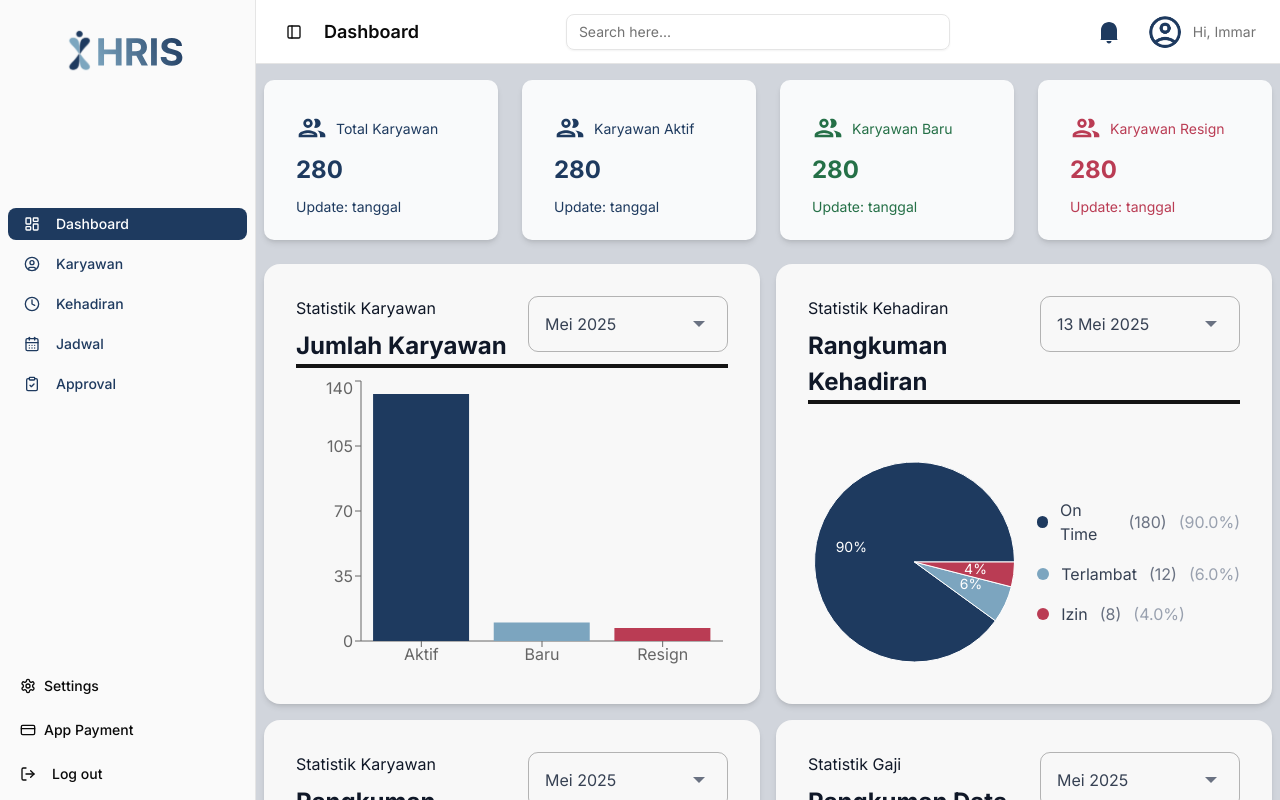
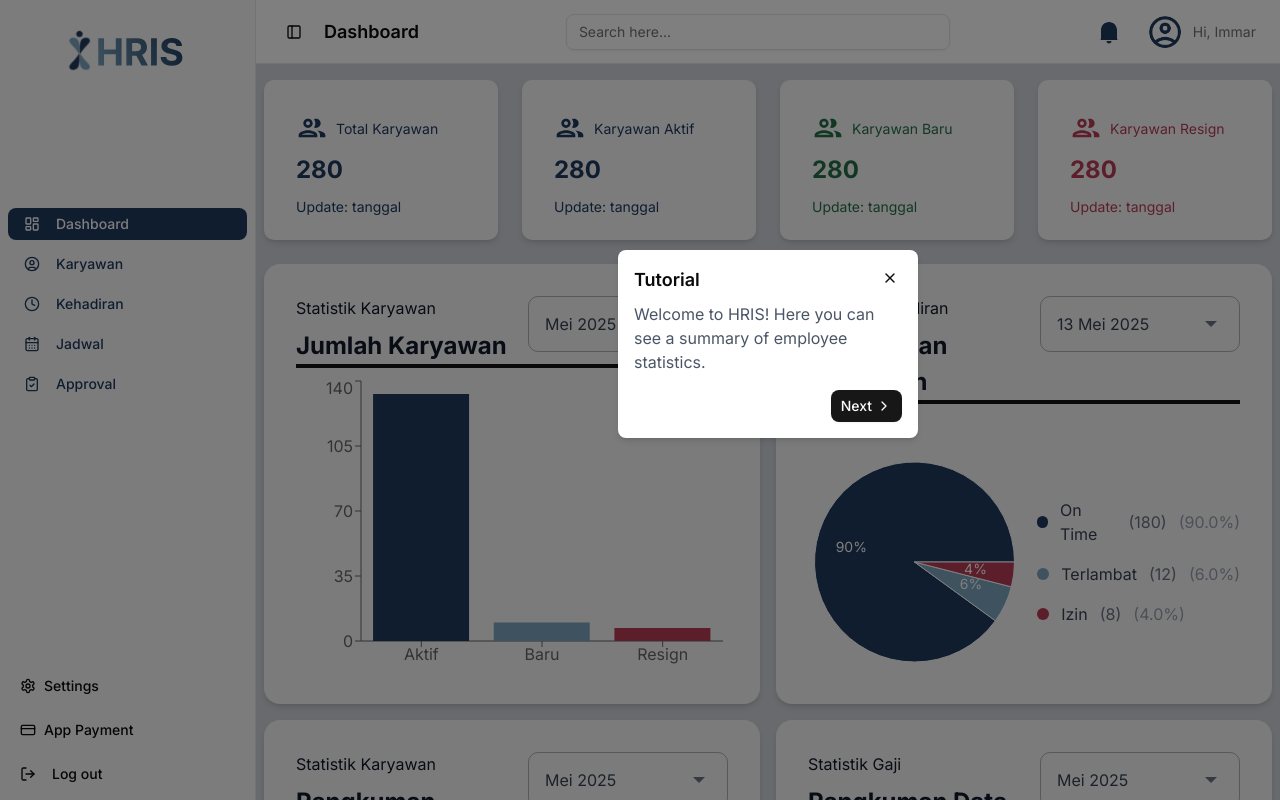
Before and after one commit to ImmarGaneru/CMLABS-HRIS-Frontend, a Next.js app: page /dashboard in a window 1280 px wide. Shown: the top 800 px of the page. Built offline with nearby package versions, Linux system fonts and the light colour scheme.

Commit message:
Adding: Try adding tutorial onBoarding

```diff
--- a/src/app/dashboard/page.tsx
+++ b/src/app/dashboard/page.tsx
@@ -5,21 +5,79 @@ import EmployeePayrollSummary from './component_dashboard/employee_payroll';
 import EmployeeStat from './component_dashboard/employee_stat';
 import EmployeeSumCard from './component_dashboard/employee_sum';
 import EmployeeType from './component_dashboard/employee_type';
+import Tutorial from '@/components/Tutorial';
 
 import { MdOutlineGroup } from 'react-icons/md';
+
+type TutorialStep = {
+  target: string;
+  content: string;
+  placement: 'top' | 'right' | 'bottom' | 'left';
+};
+
+const dashboardSteps: TutorialStep[] = [
+  {
+    target: '.employee-sum-card',
+    content: 'Welcome to HRIS! Here you can see a summary of employee statistics.',
+    placement: 'bottom',
+  },
+  {
+    target: '.employee-stat',
+    content: 'This section shows detailed employee statistics and trends.',
+    placement: 'right',
+  },
+  {
+    target: '.employee-attendance',
+    content: 'View attendance patterns and statistics in this section.',
+    placement: 'left',
+  },
+  {
+    target: '.employee-type',
+    content: 'Here you can see the distribution of employee types.',
+    placement: 'right',
+  },
+  {
+    target: '.employee-payroll',
+    content: 'Access payroll summaries and financial information here.',
+    placement: 'left',
+  },
+  {
+    target: '.approval-sum',
+    content: 'Track and manage approval requests in this section.',
+    placement: 'right',
+  },
+];
+
 export default function DashboardPage() {
   return (
     <section className="flex flex-col px-2 py-4 gap-6 w-full h-fit">
       {/* Rangkuman Data Karyawan */}
+      <div className="employee-sum-card">
         <EmployeeSumCard/>
+      </div>
       <div className='grid grid-cols-2 gap-4 w-full'>
         {/* Rangkuman Tabel Statistik Dashboard */}
+        <div className="employee-stat">
           <EmployeeStat/>
+        </div>
+        <div className="employee-attendance">
           <EmployeeAttendancePie/>
+        </div>
+        <div className="employee-type">
           <EmployeeType/>
+        </div>
+        <div className="employee-payroll">
           <EmployeePayrollSummary/>
+        </div>
+        <div className="approval-sum">
           <ApprovalSum/>
         </div>
+      </div>
+      <Tutorial
+        steps={dashboardSteps}
+        storageKey="dashboardTutorialCompleted"
+        buttonPosition="top-right"
+      />
     </section>
   );
 }
--- /dev/null
+++ b/src/components/Tutorial.tsx
@@ -0,0 +1,189 @@
+'use client';
+
+import { useState, useEffect } from 'react';
+import { Button } from '@/components/ui/button';
+import { HelpCircle, X, ChevronLeft, ChevronRight } from 'lucide-react';
+
+interface TutorialProps {
+  className?: string;
+  steps: TutorialStep[];
+  storageKey?: string;
+  buttonPosition?: 'bottom-right' | 'top-right' | 'top-left' | 'bottom-left';
+  buttonVariant?: 'floating' | 'inline';
+}
+
+interface TutorialStep {
+  target: string;
+  content: string;
+  placement: 'top' | 'right' | 'bottom' | 'left';
+}
+
+const Tutorial = ({
+  className,
+  steps,
+  storageKey = 'defaultTutorialCompleted',
+  buttonPosition = 'bottom-right',
+  buttonVariant = 'floating'
+}: TutorialProps) => {
+  const [isOpen, setIsOpen] = useState(false);
+  const [currentStep, setCurrentStep] = useState(0);
+
+  const startTutorial = () => {
+    setIsOpen(true);
+    setCurrentStep(0);
+  };
+
+  const closeTutorial = () => {
+    setIsOpen(false);
+    sessionStorage.setItem(storageKey, 'true');
+  };
+
+  const nextStep = () => {
+    if (currentStep < steps.length - 1) {
+      setCurrentStep(currentStep + 1);
+    } else {
+      closeTutorial();
+    }
+  };
+
+  const prevStep = () => {
+    if (currentStep > 0) {
+      setCurrentStep(currentStep - 1);
+    }
+  };
+
+  useEffect(() => {
+    const tutorialCompleted = sessionStorage.getItem(storageKey);
+    if (!tutorialCompleted) {
+      setIsOpen(true);
+    }
+  }, [storageKey]);
+
+  const getButtonPositionClass = () => {
+    switch (buttonPosition) {
+      case 'top-right':
+        return 'top-4 right-4';
+      case 'top-left':
+        return 'top-4 left-4';
+      case 'bottom-left':
+        return 'bottom-4 left-4';
+      case 'bottom-right':
+      default:
+        return 'bottom-4 right-4';
+    }
+  };
+
+  const TutorialButton = () => (
+    <Button
+      variant={buttonVariant === 'floating' ? 'ghost' : 'outline'}
+      size="icon"
+      className={`${buttonVariant === 'floating' ? 'fixed' : ''} ${getButtonPositionClass()} z-50 hover:bg-blue-100 transition-colors`}
+      onClick={startTutorial}
+      aria-label="Start Tutorial"
+    >
+      <HelpCircle className="h-5 w-5" />
+    </Button>
+  );
+
+  if (!isOpen) {
+    return <TutorialButton />;
+  }
+
+  const currentStepData = steps[currentStep];
+  const targetElement = document.querySelector(currentStepData.target);
+
+  if (!targetElement) return null;
+
+  const rect = targetElement.getBoundingClientRect();
+  const tooltipStyle = {
+    position: 'fixed' as const,
+    zIndex: 1000,
+    backgroundColor: 'white',
+    padding: '16px',
+    borderRadius: '8px',
+    boxShadow: '0 4px 6px -1px rgb(0 0 0 / 0.1), 0 2px 4px -2px rgb(0 0 0 / 0.1)',
+    maxWidth: '300px',
+    ...getTooltipPosition(rect, currentStepData.placement),
+  };
+
+  return (
+    <>
+      <div
+        className="fixed inset-0 bg-black/50 z-40"
+        onClick={closeTutorial}
+      />
+      <div style={tooltipStyle} className="z-50">
+        <div className="flex justify-between items-start mb-2">
+          <h3 className="font-semibold text-lg">Tutorial</h3>
+          <Button
+            variant="ghost"
+            size="icon"
+            className="h-6 w-6"
+            onClick={closeTutorial}
+          >
+            <X className="h-4 w-4" />
+          </Button>
+        </div>
+        <p className="text-gray-600 mb-4">{currentStepData.content}</p>
+        <div className="flex justify-between items-center">
+          <div className="flex gap-2">
+            {currentStep > 0 && (
+              <Button
+                variant="outline"
+                size="sm"
+                onClick={prevStep}
+                className="flex items-center gap-1"
+              >
+                <ChevronLeft className="h-4 w-4" />
+                Back
+              </Button>
+            )}
+          </div>
+          <Button
+            variant="default"
+            size="sm"
+            onClick={nextStep}
+            className="flex items-center gap-1"
+          >
+            {currentStep === steps.length - 1 ? 'Finish' : 'Next'}
+            {currentStep < steps.length - 1 && <ChevronRight className="h-4 w-4" />}
+          </Button>
+        </div>
+      </div>
+    </>
+  );
+};
+
+function getTooltipPosition(rect: DOMRect, placement: string) {
+  const margin = 10;
+  switch (placement) {
+    case 'top':
+      return {
+        top: rect.top - margin,
+        left: rect.left + rect.width / 2,
+        transform: 'translate(-50%, -100%)',
+      };
+    case 'right':
+      return {
+        top: rect.top + rect.height / 2,
+        left: rect.right + margin,
+        transform: 'translateY(-50%)',
+      };
+    case 'bottom':
+      return {
+        top: rect.bottom + margin,
+        left: rect.left + rect.width / 2,
+        transform: 'translate(-50%, 0)',
+      };
+    case 'left':
+      return {
+        top: rect.top + rect.height / 2,
+        left: rect.left - margin,
+        transform: 'translate(-100%, -50%)',
+      };
+    default:
+      return {};
+  }
+}
+
+export default Tutorial;
```
Lines whose indentation alone changed are shown as unchanged.
